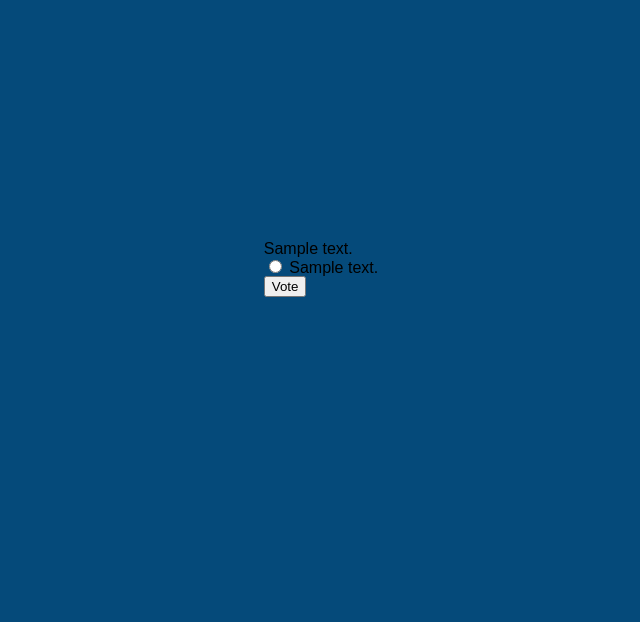
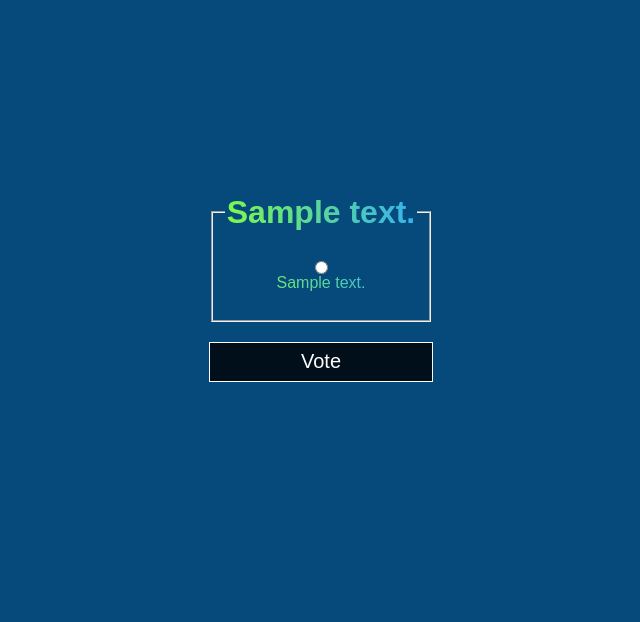
Before and after one commit to Monkey8596/Django, a Django app: template premiosplatziapp/polls/templates/polls/detail.html in a window 1280 px wide. Shown: the part 131-753 px from the top of the page, without its empty margins (319-959 px from the left). Before the commit the page ends 428 px from the top, so only its background shows below. Run offline with Django 4.2, Linux system fonts and the light colour scheme; the template is opened without the code that fills it: most values are stand-ins (such as "Sample title", 1, 10 or a date in 2020).

Commit message:
Detail Style

```diff
--- /dev/null
+++ b/premiosplatziapp/polls/static/polls/detail.css
@@ -0,0 +1,37 @@
+body{
+    display: flex;
+    align-items: center;
+    justify-content: center;
+
+}
+
+form{
+    background: linear-gradient(
+        to right,
+        hsl(98 100% 62%),
+        hsl(204 100% 59%)
+
+    );
+    background-clip: text;
+    -webkit-background-clip: text;
+    -webkit-text-fill-color: transparent;
+    text-align: center;
+}
+
+fieldset{
+    display: flex;
+    align-items: center;
+    justify-content: center;
+    flex-direction: column;
+}
+
+input[type = 'submit' ]{
+    width: 100%;
+    height: 40px;
+    margin-top: 20px;
+
+    -webkit-text-fill-color: white;
+    background: hsl(204 100% 5%);
+    border: 1px solid white;
+    font-size: 20px;
+}
--- a/premiosplatziapp/polls/templates/polls/detail.html
+++ b/premiosplatziapp/polls/templates/polls/detail.html
@@ -6,8 +6,8 @@
     <meta charset="UTF-8">
     <meta http-equiv="X-UA-Compatible" content="IE=edge">
     <meta name="viewport" content="width=device-width, initial-scale=1.0">
-    <link rel="stylesheet" href="{% static 'polls/reset.css' %}">
     <link rel="stylesheet" href="{% static 'polls/style.css' %}">
+    <link rel="stylesheet" href="{% static 'polls/detail.css' %}">
     <title>{{question.question_text}}</title>
 </head>
 <body>
@@ -35,10 +35,3 @@
     </form>
 </body>
 </html>
-
-{% comment %} <h1> {{ question.question_text }} </h1>
-<ul>
-    {% for choice in question.choice_set.all %}
-        <li> {{ choice.choice_text }} </li>
-    {% endfor %}
-</ul> {% endcomment %}
```
